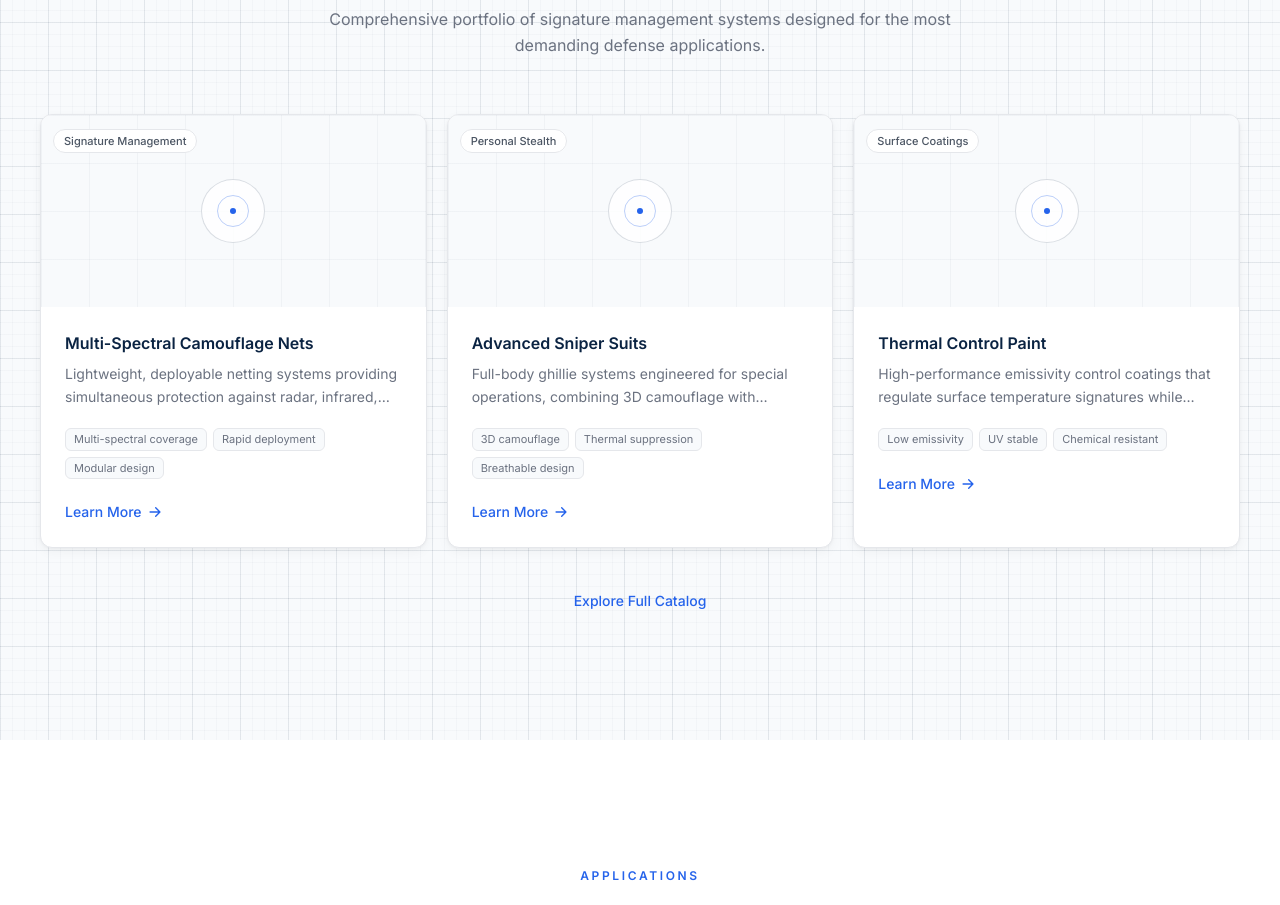
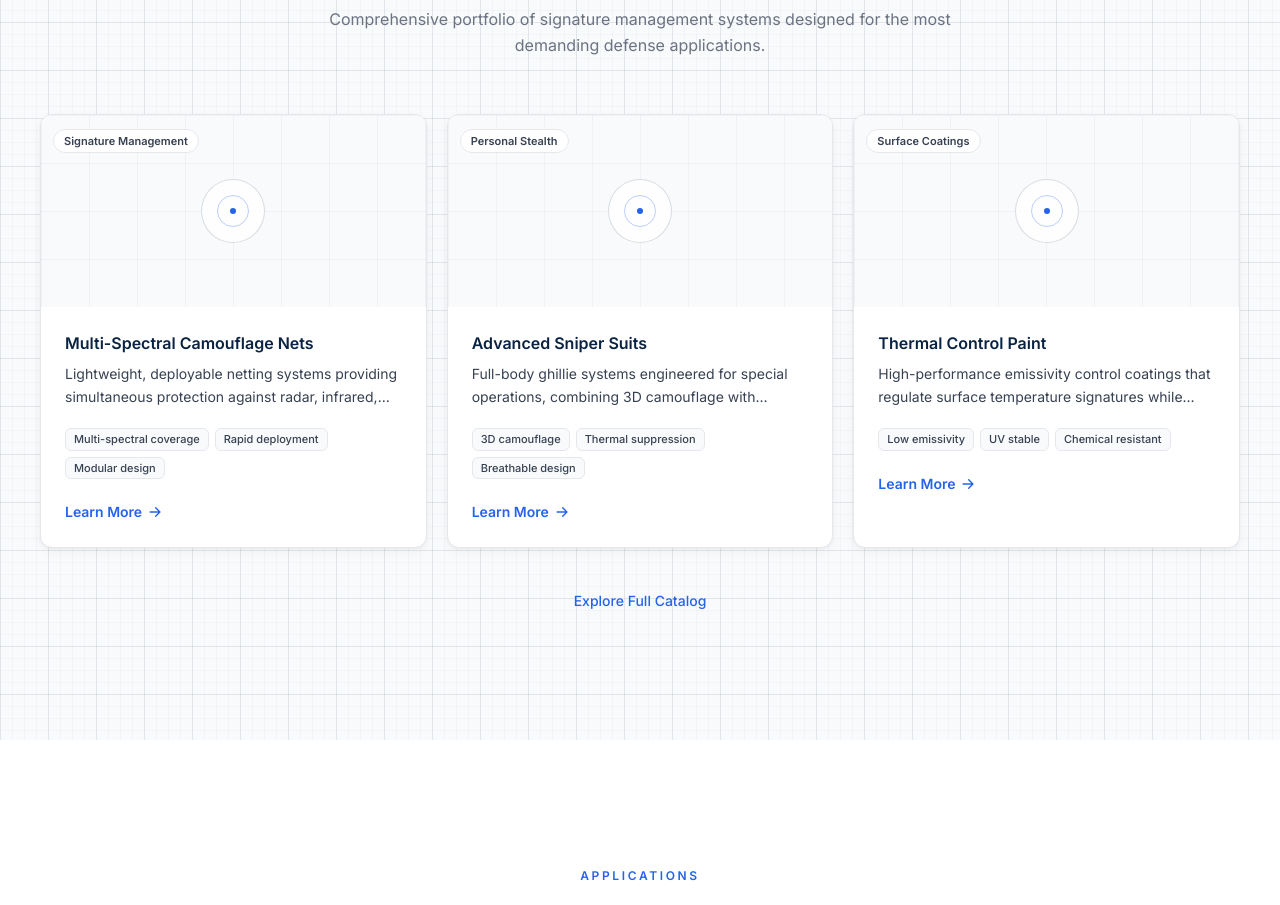
Before and after one commit to Ayush-2-singh/health-stealth-, a Next.js app: page / in a window 1280 px wide. Shown: the part 3700-4605 px from the top of the page. Built offline with nearby package versions, Linux system fonts and the light colour scheme.

Commit message:
Fix product card text contrast - change gray-500 to gray-700 for better readability

```diff
--- a/src/components/ProductCard.tsx
+++ b/src/components/ProductCard.tsx
@@ -26,7 +26,7 @@ const ProductCard = memo(function ProductCard({ product, index }: ProductCardPro
           </div>
         </div>
         <div className="absolute top-3 left-3">
-          <span className="px-2.5 py-1 text-[11px] font-medium text-gray-600 bg-white border border-border rounded-full">
+          <span className="px-2.5 py-1 text-[11px] font-semibold text-gray-700 bg-white border border-border rounded-full">
             {product.category}
           </span>
         </div>
@@ -35,17 +35,17 @@ const ProductCard = memo(function ProductCard({ product, index }: ProductCardPro
         <h3 className="text-base font-semibold text-heading mb-2 group-hover:text-primary transition-colors duration-150">
           {product.title}
         </h3>
-        <p className="text-sm text-gray-500 leading-relaxed mb-5 line-clamp-2">{product.description}</p>
+        <p className="text-sm text-gray-700 leading-relaxed mb-5 line-clamp-2 font-normal">{product.description}</p>
         <div className="flex flex-wrap gap-1.5 mb-5">
           {product.features.slice(0, 3).map((feature) => (
-            <span key={feature} className="px-2 py-0.5 text-[11px] text-gray-500 bg-surface border border-border rounded-md">
+            <span key={feature} className="px-2 py-0.5 text-[11px] text-gray-700 bg-surface border border-border rounded-md font-medium">
               {feature}
             </span>
           ))}
         </div>
         <Link
           href={"\`/products#" + product.id + "\`"}
-          className="inline-flex items-center gap-1.5 text-sm font-medium text-secondary hover:text-secondary-dark transition-colors duration-150 group/link"
+          className="inline-flex items-center gap-1.5 text-sm font-semibold text-secondary hover:text-secondary-dark transition-colors duration-150 group/link"
         >
           Learn More
           <HiArrowRight className="w-3.5 h-3.5 group-hover/link:translate-x-0.5 transition-transform duration-150" />
```
